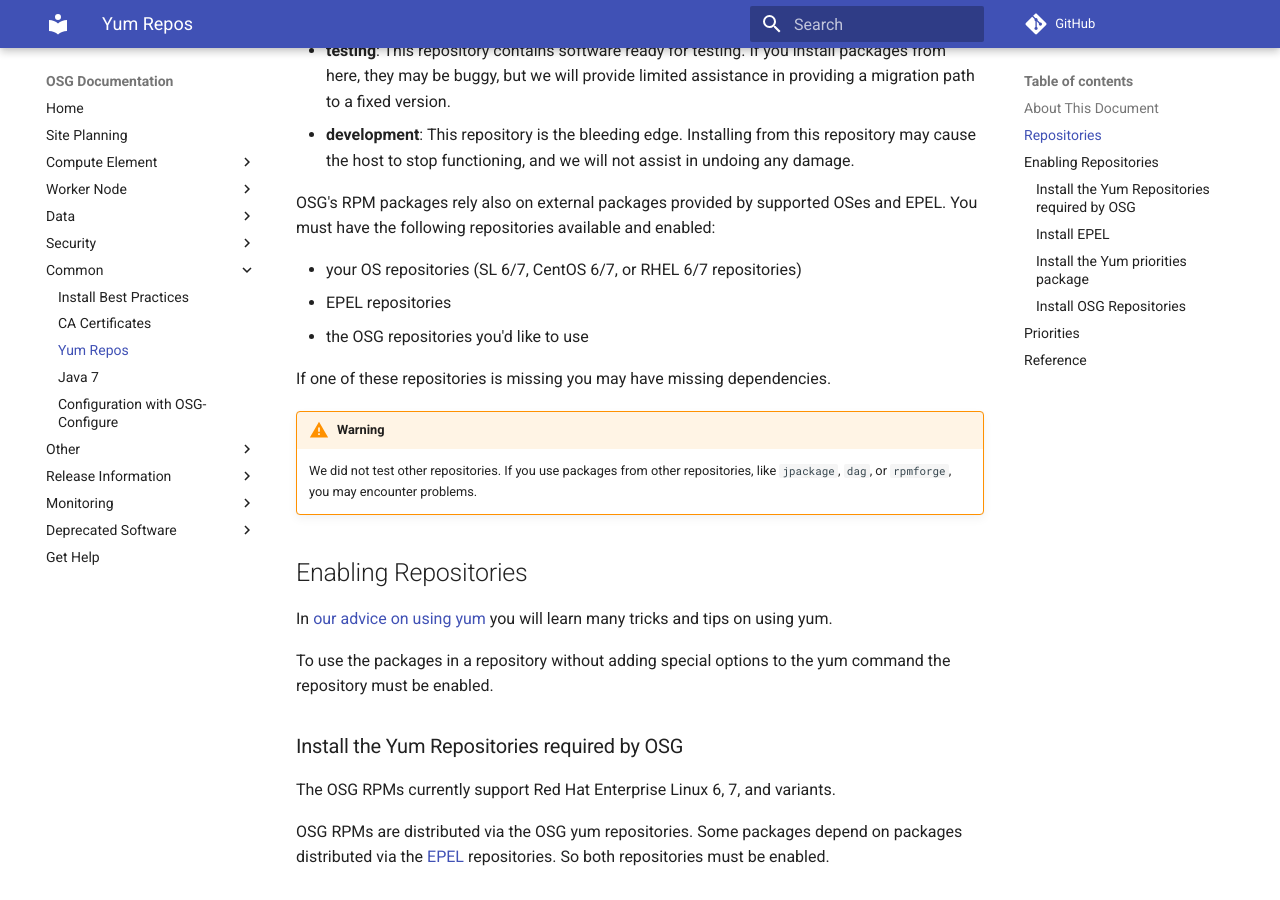
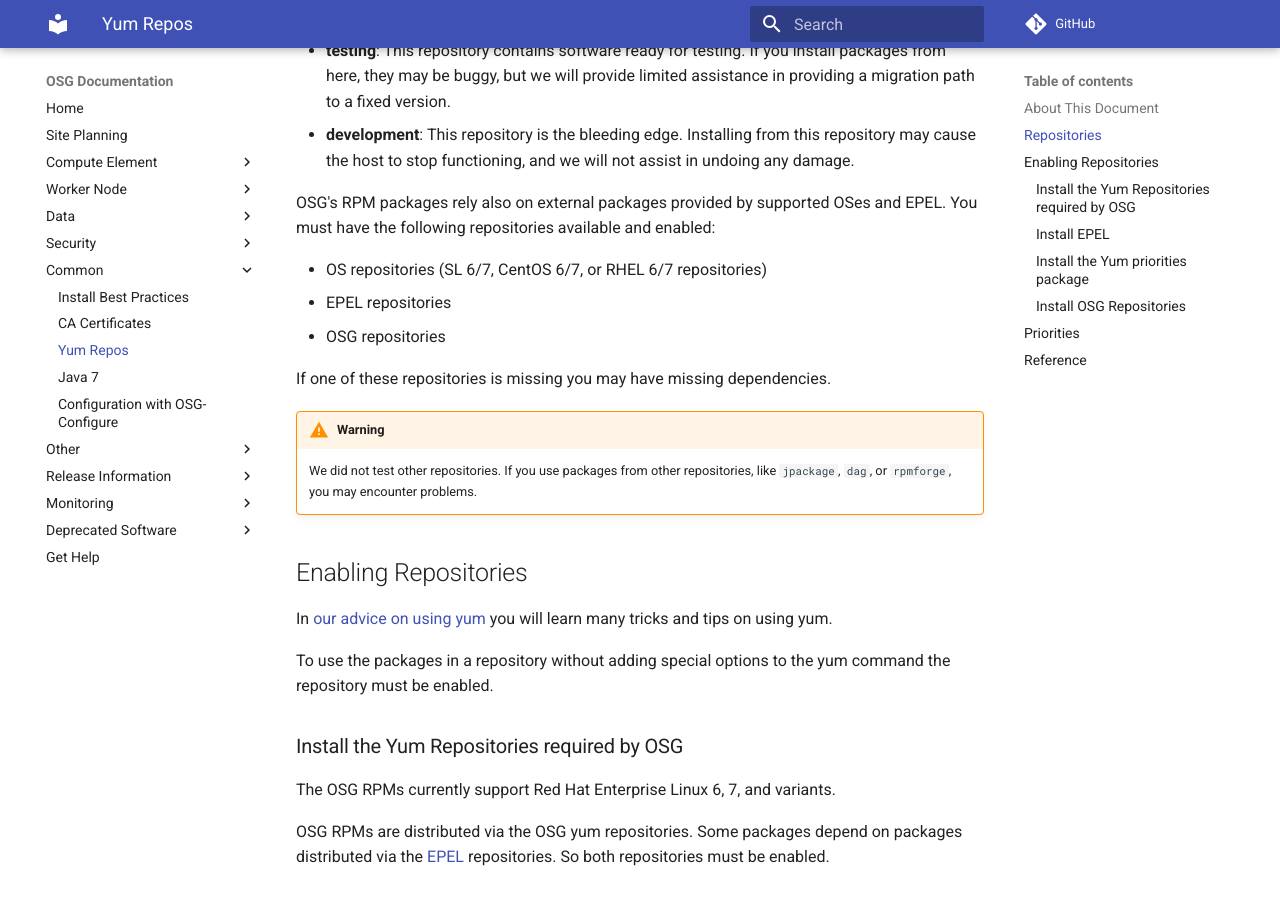
Before and after one commit to osg-htc/docs, an MkDocs documentation site: the page built from docs/common/yum.md, in a window 1280 px wide and 900 px high, scrolled down 444 px. Built offline with MkDocs 1.6.1 and Material for MkDocs 9.7.7, drawn with Linux system fonts in a browser that asks for light colours; comment, search, counter and statistics services are not loaded; old or Windows-style settings are respelled for this version of MkDocs.

Commit message:
Consistent list language (SOFTWARE-3078)

```diff
--- a/docs/common/yum.md
+++ b/docs/common/yum.md
@@ -18,9 +18,9 @@
 
 OSG's RPM packages rely also on external packages provided by supported OSes and EPEL. You must have the following repositories available and enabled:
 
--   your OS repositories (SL 6/7, CentOS 6/7, or RHEL 6/7 repositories)
+-   OS repositories (SL 6/7, CentOS 6/7, or RHEL 6/7 repositories)
 -   EPEL repositories
--   the OSG repositories you'd like to use
+-   OSG repositories
 
 If one of these repositories is missing you may have missing dependencies.
 
```
